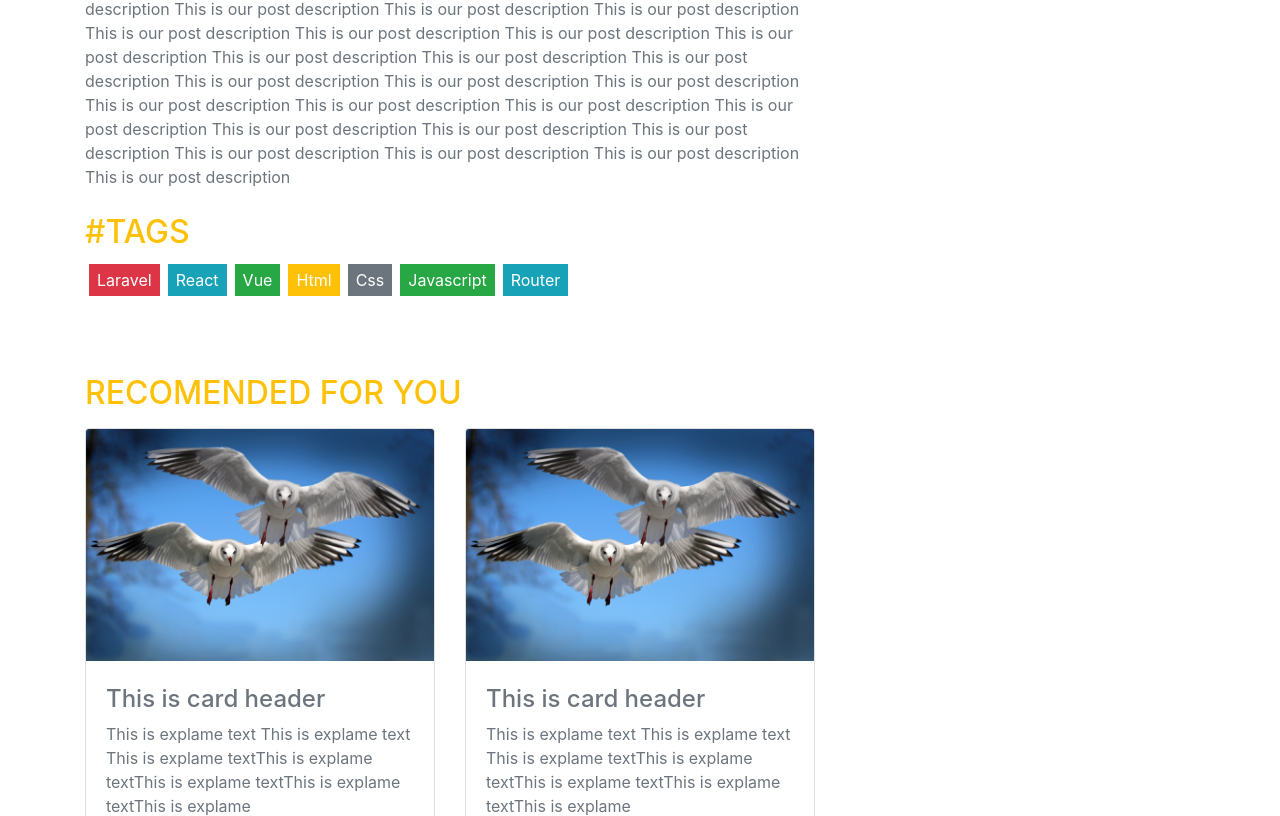
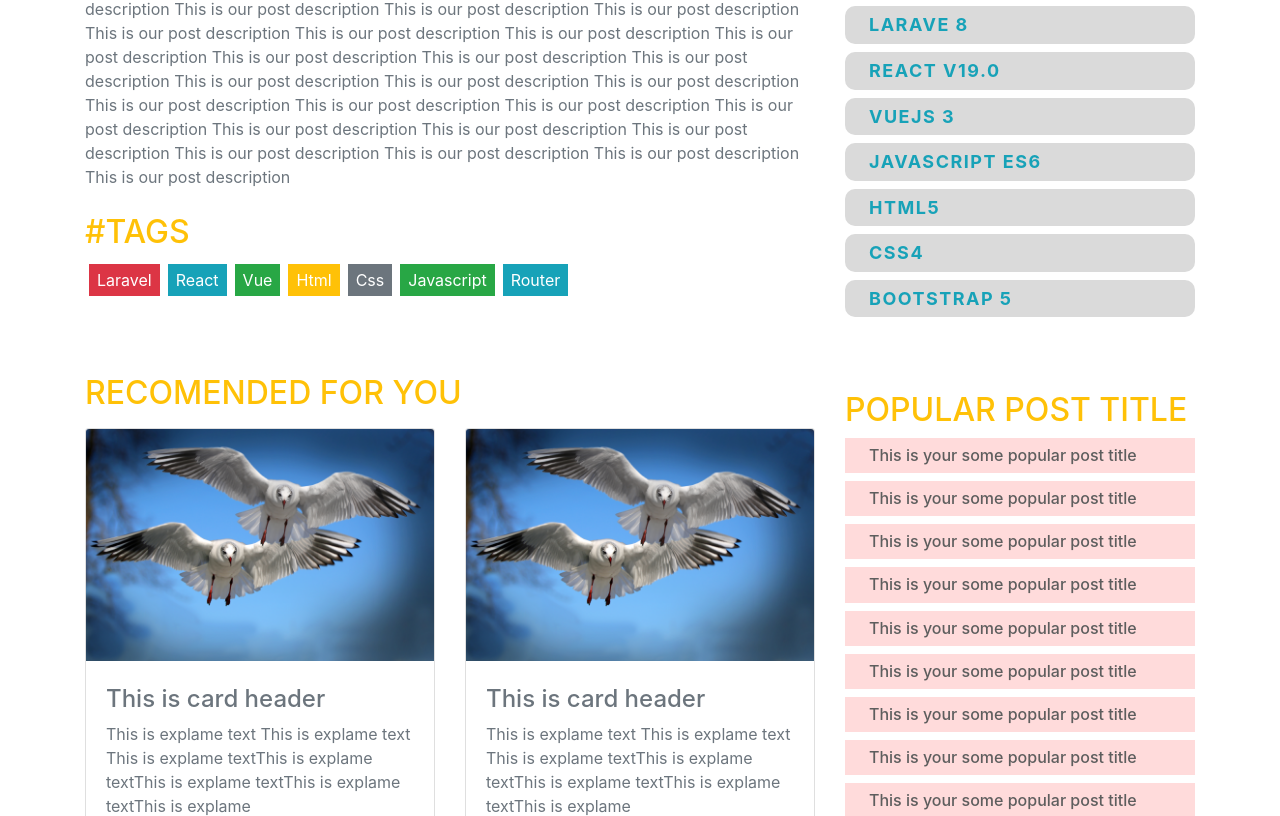
Before and after one commit to NaimBiswas/react-js-practice, a React (Create React App) app: page /post in a window 1280 px wide. Shown: the part 784-1600 px from the top of the page. Built offline with nearby package versions, Linux system fonts and the light colour scheme.

Commit message:
popular post title showing done

```diff
--- a/src/App.css
+++ b/src/App.css
@@ -9,9 +9,14 @@
     background: #0b0b0b26;
     border-radius: 10px;
     font-size: 18px;
-    font-weight: 800;
+    font-weight: 700;
     letter-spacing: 1.5px;
     cursor: pointer;
+}
+.POstLISYYLE{
+       background: #ff000024;
+       color: #5e5e5e;
+
 }
 .paddingBottom{
     margin-top: 50px;
--- a/src/PAGES/SinglePost.js
+++ b/src/PAGES/SinglePost.js
@@ -129,6 +129,71 @@ export class SinglePost extends Component {
                         Bootstrap 5
                      </li>
                   </ul>
+
+                  {/* # tag Area Start Here  */}
+                  <h2 className='text-warning text-uppercase mt-4 adfadf '>#Tags</h2>
+                     <ul className='UlSyle'>
+                        <li  className=' text-info h6 blod pl-4 pt-2 pb-2 text-uppercase LISYYLE'>
+                           Larave 8
+                        </li>
+                        <li  className=' text-info h6 blod pl-4 pt-2 pb-2 text-uppercase LISYYLE'>
+                           React v19.0
+                        </li>
+                        <li  className=' text-info h6 blod pl-4 pt-2 pb-2 text-uppercase LISYYLE'>
+                           Vuejs 3
+                        </li>
+                        <li  className=' text-info h6 blod pl-4 pt-2 pb-2 text-uppercase LISYYLE'>
+                           Javascript ES6
+                        </li>
+                        <li  className=' text-info h6 blod pl-4 pt-2 pb-2 text-uppercase LISYYLE'>
+                           HTML5
+                        </li>
+                        <li  className=' text-info h6 blod pl-4 pt-2 pb-2 text-uppercase LISYYLE'>
+                           CSS4
+                        </li>
+                        <li  className=' text-info h6 blod pl-4 pt-2 pb-2 text-uppercase LISYYLE'>
+                           Bootstrap 5
+                        </li>
+                     </ul>
+
+                  {/* Some Popular post  */}
+                     <h2 className='text-warning text-uppercase mt-4 adfadf '>Popular Post Title</h2>
+                        <ul className='UlSyle'>
+                           <li  className=' h6 blod pl-4 pt-2 pb-2 POstLISYYLE'>
+                              This is your some popular post title
+                           </li>
+                           <li  className=' h6 blod pl-4 pt-2 pb-2 POstLISYYLE'>
+                              This is your some popular post title
+                           </li>
+
+                           <li  className=' h6 blod pl-4 pt-2 pb-2 POstLISYYLE'>
+                             This is your some popular post title
+                           </li>
+                           <li  className=' h6 blod pl-4 pt-2 pb-2 POstLISYYLE'>
+                             This is your some popular post title
+                           </li>
+                           <li  className=' h6 blod pl-4 pt-2 pb-2 POstLISYYLE'>
+                             This is your some popular post title
+                           </li>
+                           <li  className=' h6 blod pl-4 pt-2 pb-2 POstLISYYLE'>
+                             This is your some popular post title
+                           </li>
+                           <li  className=' h6 blod pl-4 pt-2 pb-2 POstLISYYLE'>
+                             This is your some popular post title
+                           </li>
+                           <li  className=' h6 blod pl-4 pt-2 pb-2 POstLISYYLE'>
+                             This is your some popular post title
+                           </li>
+
+                           <li  className=' h6 blod pl-4 pt-2 pb-2 POstLISYYLE'>
+                             This is your some popular post title
+                           </li>
+                        </ul>
+
+
+
+
+
                </div>
             </div>
          </div>
```
Also changed, not shown: 1 other file (tests, documents, lock files or other folders).
